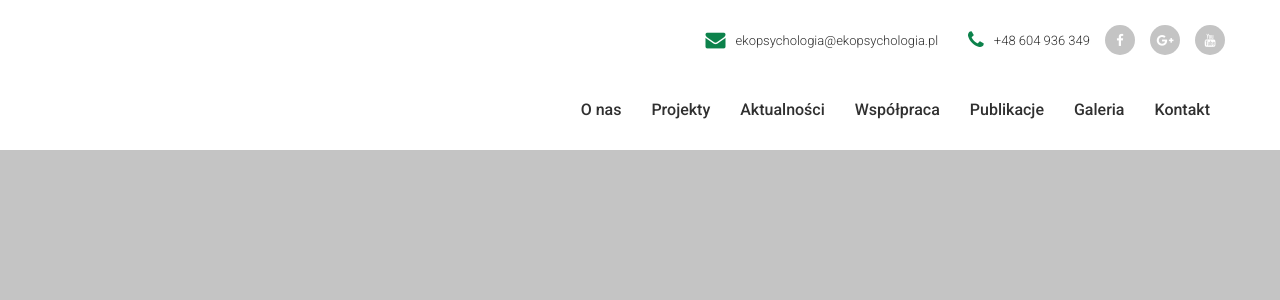
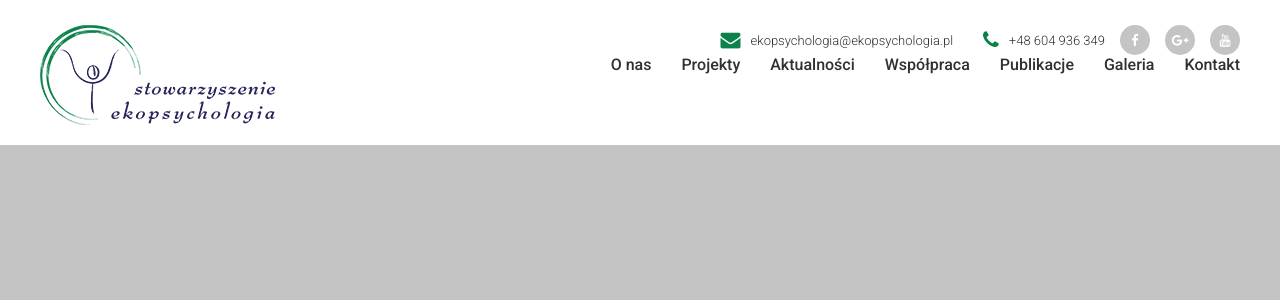
Before and after one commit to JaPod993/ekopsychologia, a Django app: template ekopsychologia/apps/website/templates/website/site/homepage.html in a window 1280 px wide. Shown: the top 300 px of the page. Run offline with Django 3.2, Linux system fonts and the light colour scheme; the template is opened without the code that fills it, so the values that code supplies are empty; parts of the project's set-up code (start-up, migrations or seed data) failed here and were passed over; some libraries are stand-ins or nearby versions.

Commit message:
eko navbar v1.0

```diff
--- a/ekopsychologia/apps/website/static/website/css/style.css
+++ b/ekopsychologia/apps/website/static/website/css/style.css
@@ -15,10 +15,6 @@ nav.navbar.navbar-default {
   margin-bottom: 0;
 }
 
-.nav-height-top {
-  padding-bottom: 20px;
-}
-
 .nav-height-bottom {
   padding-top: 25px;
 }
@@ -29,7 +25,7 @@ nav.navbar.navbar-default {
 }
 
 .nav-content-top li a {
-  padding-top: 30px;
+  padding-top: 5px;
   padding-bottom: 0;
 }
 
@@ -56,12 +52,7 @@ a.btn.btn-default.btn-circle {
 }
 
 .circle_btn_padding {
-  padding-top: 25px;
-  padding-right: 15px;
-}
-
-.circle_btn_padding {
-  padding-top: 25px;
+  padding-top: 0px;
   padding-right: 15px;
 }
 
@@ -116,6 +107,15 @@ span.menu-top {
   padding-left: 10px;
 }
 
+a.btn.btn-default.btn-circle {
+  background-color: #c4c4c4;
+  transition: background-color .5s ease;
+}
+
+a.btn.btn-default.btn-circle:hover {
+  background-color: #0c824b;
+}
+
 .nav.nav-content-bottom > li > a {
   display: inline-block;
   overflow-x: hidden;
@@ -140,3 +140,18 @@ span.menu-top {
 .nav.nav-content-bottom > li > a:hover:after {
   left: 0;
 }
+
+div.container.nav-height-bottom {
+  padding-left: 0;
+  padding-right: 0;
+}
+
+#logo {
+  padding-right: 0;
+  padding-left: 0;
+}
+
+div.col-sm-12.nav-padding {
+  padding-left: 0;
+  padding-right: 0;
+}
--- a/ekopsychologia/apps/website/static/website/scss/style.scss
+++ b/ekopsychologia/apps/website/static/website/scss/style.scss
@@ -51,9 +51,6 @@ body {
 nav.navbar.navbar-default {
   margin-bottom: 0;
 }
-.nav-height-top {
-  padding-bottom: 20px;
-}
 .nav-height-bottom {
   padding-top: 25px;
 }
@@ -62,7 +59,7 @@ nav.navbar.navbar-default {
   padding-bottom: 0px;
 }
 .nav-content-top li a {
-  padding-top: 30px;
+  padding-top: 5px;
   padding-bottom: 0;
 }
 .navbar-default {
@@ -87,12 +84,9 @@ a.btn.btn-default.btn-circle {
   padding: 6px 0;
   border:none;
 }
+
 .circle_btn_padding {
-  padding-top: 25px;
-  padding-right: 15px;
-}
-.circle_btn_padding {
-  padding-top: 25px;
+  padding-top: 0px;
   padding-right: 15px;
 }
 .nav.navbar-nav.navbar-right.nav-content-top li a {
@@ -136,6 +130,15 @@ span.menu-top {
   top: -2px;
   padding-left: 10px;
 }
+a.btn.btn-default.btn-circle {
+  background-color: $grey;
+  transition: background-color .5s ease;
+
+}
+
+a.btn.btn-default.btn-circle:hover {
+  background-color: $hover;
+}
 
 .nav.nav-content-bottom>li>a {
     display: inline-block;
@@ -169,6 +172,18 @@ span.menu-top {
     left: 0;
 }
 
+div.container.nav-height-bottom {
+  padding-left: 0;
+  padding-right: 0;
+}
+#logo {
+  padding-right: 0;
+  padding-left: 0;
+}
+div.col-sm-12.nav-padding {
+  padding-left: 0;
+  padding-right: 0;
+}
 //.............................................
 
 .navbar-brand img {
--- a/ekopsychologia/apps/website/templates/website/site/base/layout.html
+++ b/ekopsychologia/apps/website/templates/website/site/base/layout.html
@@ -65,8 +65,26 @@
 
 
 <!-- NAVBAR -->
+
+
+
+
+
+<div class="navbar-logo">
+<div class="row"></div>
+
+
         <nav class="navbar navbar-default">
-  <div class="container nav-height-top">
+          <div class="container nav-height-bottom">
+              <div class="row">
+                  <div id="logo" class="col-sm-3">
+                      <a href="/">
+        <img class="img-responsive brand" alt="Ekopsychologia" src="{% static 'website/images/ekopsychologia_logo.png' %}">
+      </a>
+                  </div>
+                  <div class="col-sm-9">
+                      <div class="row">
+                          <div class="col-sm-12 nav-padding">
                                <ul class="nav navbar-nav navbar-right nav-content-top">
                   <li><a href="#"><i class="fa fa-envelope" aria-hidden="true"></i><span class="menu-top inactiveLink">ekopsychologia@ekopsychologia.pl</span></a></li>
                 <li><a href="#"><i class="fa fa-phone" aria-hidden="true"></i></i><span class="menu-top inactiveLink">+48 604 936 349</span></a></li>
@@ -75,11 +93,7 @@
                 <li class="circle_btn_padding"><a href="#" class="btn btn-default btn-circle"><i class="fa fa-youtube yt" aria-hidden="true"></i></a></li>
                 </ul>
                           </div>
-</nav>
-
-
-<nav class="navbar navbar-default">
-  <div class="container nav-height-bottom">
+                          <div class="col-sm-12 nav-padding">
                                 <ul class="nav navbar-nav navbar-right nav-content-bottom">
                     <li><a href="#">O nas</a></li>
                     <li><a href="#">Projekty</a></li>
@@ -90,8 +104,14 @@
                     <li><a href="#">Kontakt</a></li>
                 </ul>
                           </div>
+                      </div>
+
+                  </div>
+              </div>
+
+          </div>
         </nav>
-
+</div>
 
 
 
```
Lines whose indentation alone changed are shown as unchanged.
